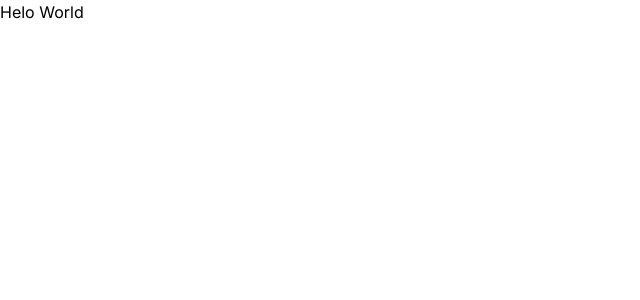
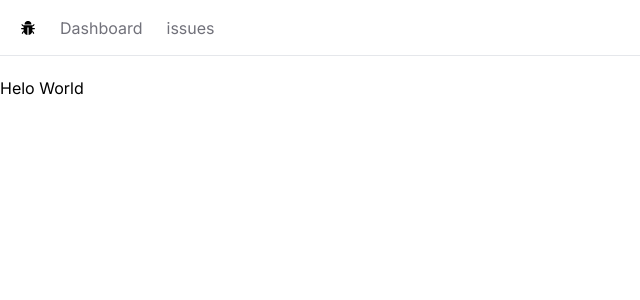
Before and after one commit to wiaCfg/issue-tracker, a Next.js app: page / in a window 1280 px wide. Shown: the top 300 px of the page, without its empty margins (0-640 px from the left). Built offline with nearby package versions, Linux system fonts and the light colour scheme.

Commit message:
Create Nav Bar

```diff
--- /dev/null
+++ b/app/NavBar.tsx
@@ -0,0 +1,32 @@
+import Link from 'next/link';
+import React from 'react';
+import { AiFillBug } from 'react-icons/ai';
+
+const NavBar = () => {
+  const links = [
+    {
+      label: 'Dashboard',
+      href: '/dashboard',
+    },
+    {
+      label: 'issues',
+      href: '/issues',
+    },
+  ];
+  return (
+    <nav className="flex space-x-6 border-b mb-5 px-5 h-14 items-center">
+      <Link href="/">
+        <AiFillBug />
+      </Link>
+      <ul className="flex space-x-6">
+        {links.map(link => (
+          <Link href={link.href} className="text-zinc-500 hover:text-zinc-800 transotion-colors">
+            {link.label}
+          </Link>
+        ))}
+      </ul>
+    </nav>
+  );
+};
+
+export default NavBar;
--- a/app/layout.tsx
+++ b/app/layout.tsx
@@ -1,22 +1,22 @@
-import './globals.css'
-import type { Metadata } from 'next'
-import { Inter } from 'next/font/google'
+import './globals.css';
+import type { Metadata } from 'next';
+import { Inter } from 'next/font/google';
+import NavBar from './NavBar';
 
-const inter = Inter({ subsets: ['latin'] })
+const inter = Inter({ subsets: ['latin'] });
 
 export const metadata: Metadata = {
   title: 'Create Next App',
   description: 'Generated by create next app',
-}
+};
 
-export default function RootLayout({
-  children,
-}: {
-  children: React.ReactNode
-}) {
+export default function RootLayout({ children }: { children: React.ReactNode }) {
   return (
     <html lang="en">
-      <body className={inter.className}>{children}</body>
+      <body className={inter.className}>
+        <NavBar />
+        <main>{children}</main>
+      </body>
     </html>
-  )
+  );
 }
```
